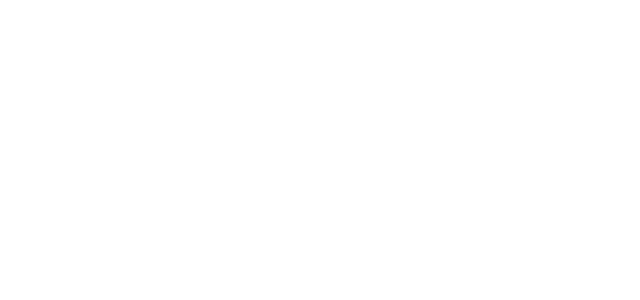
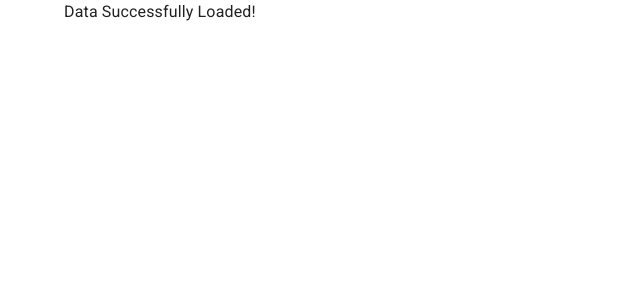
Before and after one commit to firehawk89/react-task-runner, a React (Vite) app: page / in a window 1280 px wide. Shown: the top 300 px of the page, without its empty margins (0-640 px from the left). Built offline with nearby package versions, Linux system fonts and the light colour scheme.

Commit message:
add default styling

```diff
--- a/src/App.jsx
+++ b/src/App.jsx
@@ -1,7 +1,21 @@
+import { useContext } from "react";
+import CssBaseline from "@mui/material/CssBaseline";
+import Container from "@mui/material/Container";
+import TodoListsContext from "./store/todo-lists-context";
 import "./App.scss";
 
 function App() {
-  return <></>;
+  const { isLoading, error } = useContext(TodoListsContext);
+
+  return (
+    <>
+      <CssBaseline />
+      <Container>
+        {isLoading ? <p>Loading...</p> : <div>Data Successfully Loaded!</div>}
+        {error && <p>{error}</p>}
+      </Container>
+    </>
+  );
 }
 
 export default App;
```
